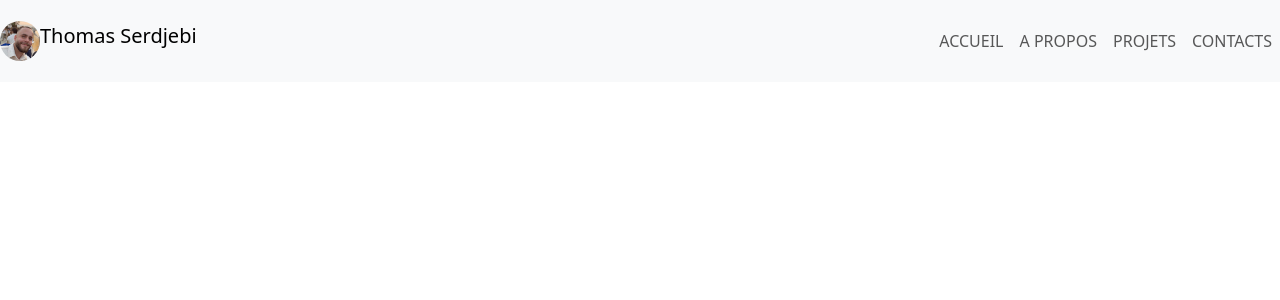
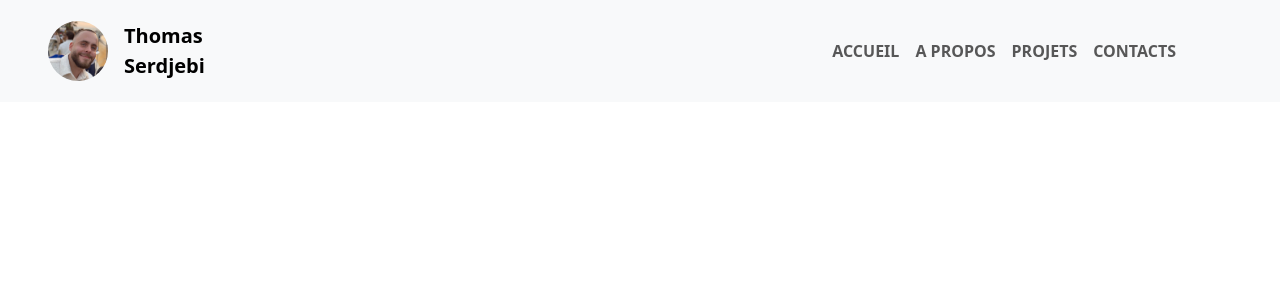
Before and after one commit to thomas-serdjebi/react_portfolio, a React (Create React App) app: page / in a window 1280 px wide. Shown: the top 300 px of the page. Built offline with nearby package versions, Linux system fonts and the light colour scheme.

Commit message:
HEADER _ création de la base de la barre

```diff
--- a/src/components/navbars/header.js
+++ b/src/components/navbars/header.js
@@ -5,25 +5,28 @@ import Profile from "../../assets/profile.jpg"
 function HeaderNavBar() {
   return (<>
     <nav className="navbar navbar-expand-lg navbar-light bg-light justify-content-between">
-      <nav className="navbar navbar-light bg-light">
-        <a className="navbar-brand" href="#">
-          <img src={Profile} width="40" height="40" className="d-inline-block align-top rounded-circle" alt=""></img>
-            Thomas Serdjebi
+      <nav className="navbar align-top navbar-light bg-light ps-5">
+        <a className="navbar-brand d-flex flex-row" href="#">
+          <div><img src={Profile} width="60" height="60" className="d-inline-block align-top rounded-circle me-3" alt=""></img></div>
+            <div className="d-flex flex-column fw-bold">
+              <div>Thomas</div>
+              <div>Serdjebi</div>
+            </div>
         </a>
       </nav>
-      <div className="" id="navbarNav">
-        <ul className="navbar-nav">
+      <div className="fw-bold me-5" id="navbarNav">
+        <ul className="navbar-nav px-5">
           <li className="nav-item">
-            <a className="nav-link font-weight-bold" href="#">ACCUEIL</a>
+            <a className="nav-link " href="#">ACCUEIL</a>
           </li>
           <li className="nav-item">
-            <a className="nav-link font-weight-bold" href="#">A PROPOS</a>
+            <a className="nav-link" href="#">A PROPOS</a>
           </li>
           <li className="nav-item">
-            <a className="nav-link font-weight-bold" href="#">PROJETS</a>
+            <a className="nav-link" href="#">PROJETS</a>
           </li>
           <li className="nav-item">
-            <a className="nav-link font-weight-bold" href="#">CONTACTS</a>
+            <a className="nav-link" href="#">CONTACTS</a>
           </li>
         </ul>
       </div>
```
